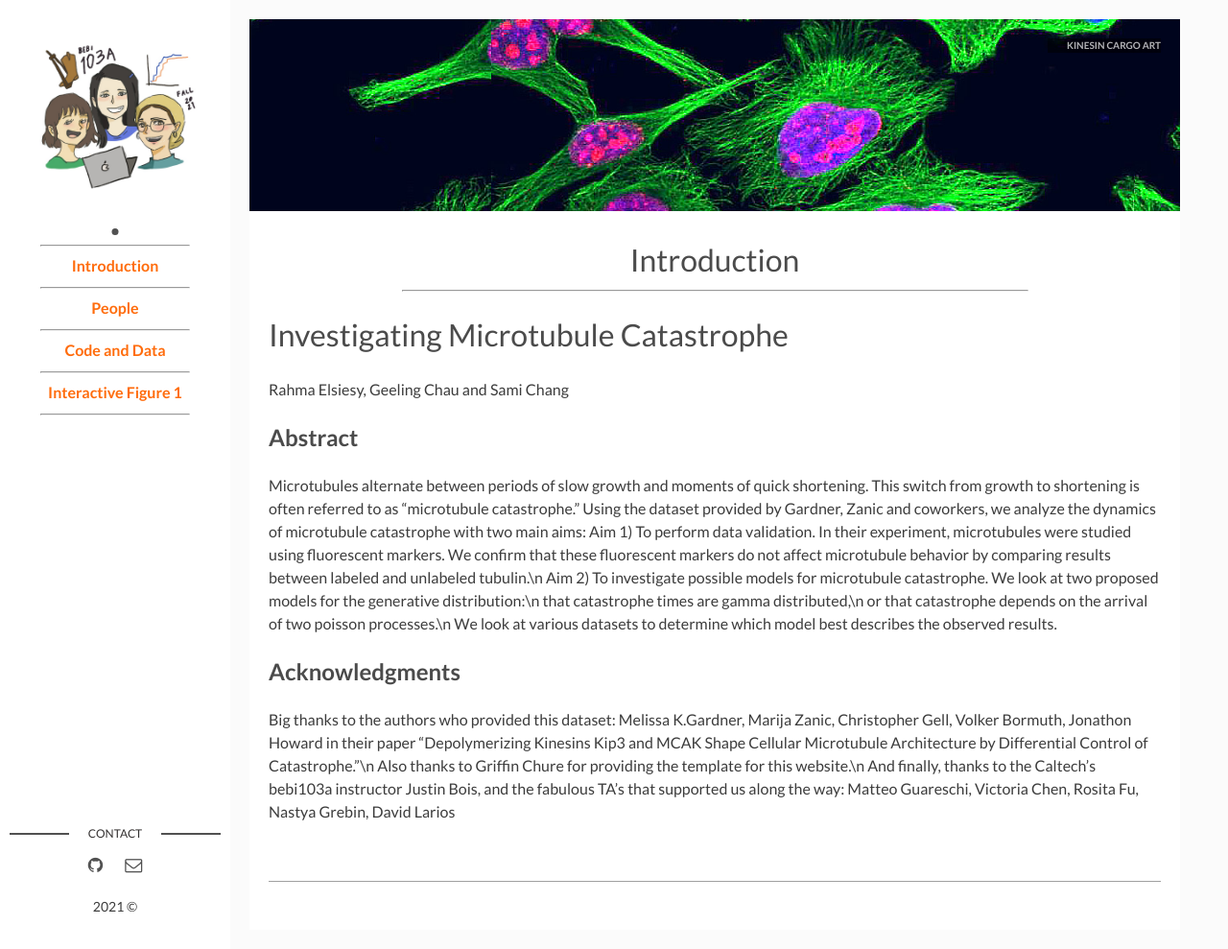
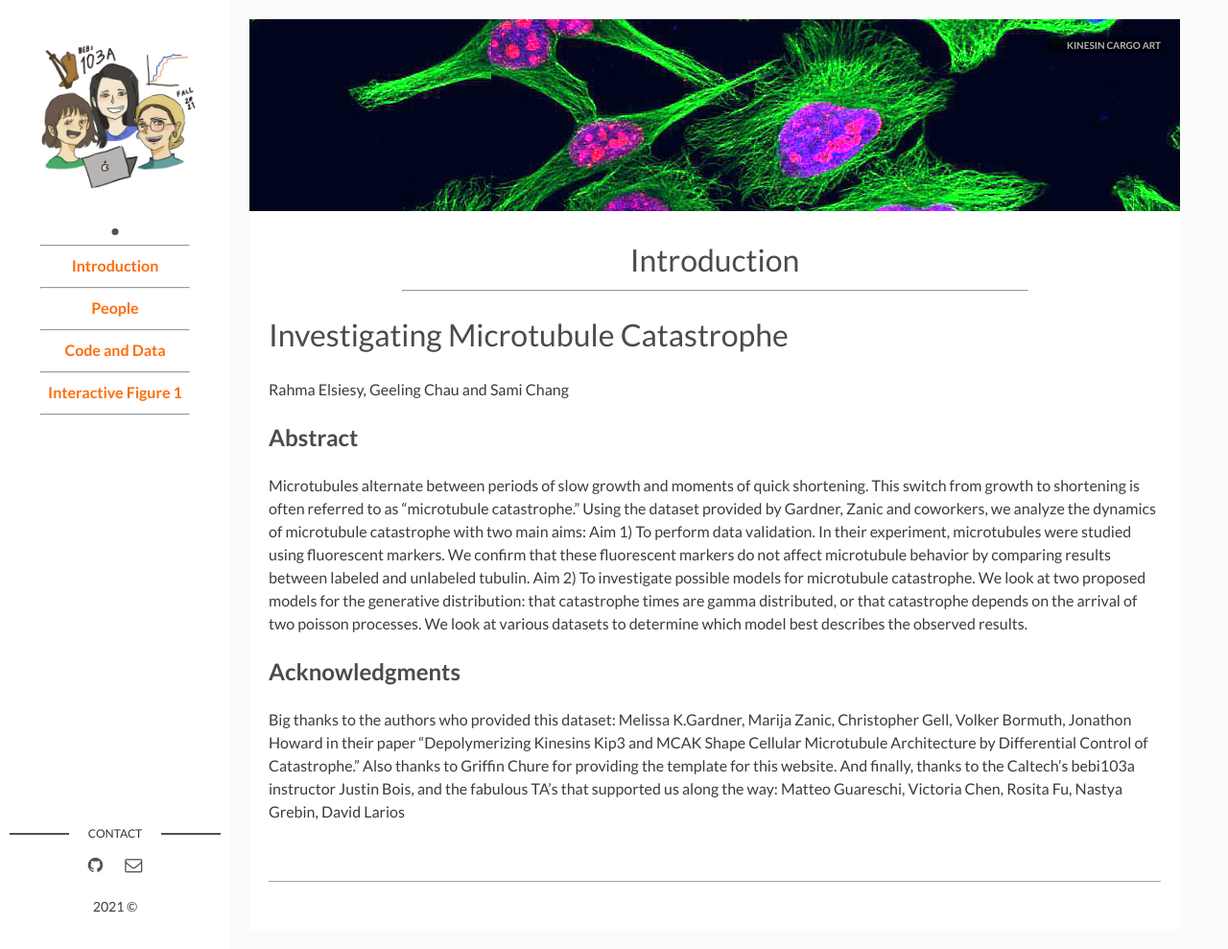
Before and after one commit to sami-chang/Microtubule_catastrophe, a Jekyll site: the page built from page00_about.md, in a window 1280 px wide and 989 px high. Shown: the whole window at 96% size. Built offline with Jekyll 4.4.1, drawn with Linux system fonts in a browser that asks for light colours.

Commit message:
missing fig 7

```diff
--- a/_data/about.yaml
+++ b/_data/about.yaml
@@ -21,19 +21,19 @@ Abstract: >
 
   Aim 1) To perform data validation. In their experiment, microtubules were studied using
   fluorescent markers. We confirm that these fluorescent markers do not affect
-  microtubule behavior by comparing results between labeled and unlabeled tubulin.\n
+  microtubule behavior by comparing results between labeled and unlabeled tubulin.
 
   Aim 2) To investigate possible models for microtubule catastrophe. We look at
-  two proposed models for the generative distribution:\n
-  that catastrophe times are gamma distributed,\n
-  or that catastrophe depends on the arrival of two poisson processes.\n
+  two proposed models for the generative distribution:
+  that catastrophe times are gamma distributed,
+  or that catastrophe depends on the arrival of two poisson processes.
   We look at various datasets to determine which model best describes the observed results.
 Acknowledgments: >
   Big thanks to the authors who provided this dataset: Melissa K.Gardner, Marija Zanic,
   Christopher Gell, Volker Bormuth, Jonathon Howard in their paper "Depolymerizing Kinesins Kip3
-  and MCAK Shape Cellular Microtubule Architecture by Differential Control of Catastrophe."\n
+  and MCAK Shape Cellular Microtubule Architecture by Differential Control of Catastrophe."
 
-  Also thanks to Griffin Chure for providing the template for this website.\n
+  Also thanks to Griffin Chure for providing the template for this website.
 
   And finally, thanks to the Caltech's bebi103a instructor Justin Bois, and the fabulous TA's that
   supported us along the way: Matteo Guareschi, Victoria Chen, Rosita Fu, Nastya Grebin, David Larios
--- a/_data/figures.yaml
+++ b/_data/figures.yaml
@@ -75,7 +75,7 @@
   filename: model_conc.ipynb
   desc:
         displaying the ECDFs for different tubulin concentrations
-  pic: diff_conf.png
+  pic: diff_CI.png
   req:
     - ds:
       storage: local
```
Also changed, not shown: assets/img/diff_CI.png (renamed from assets/img/diff_conf.png).
